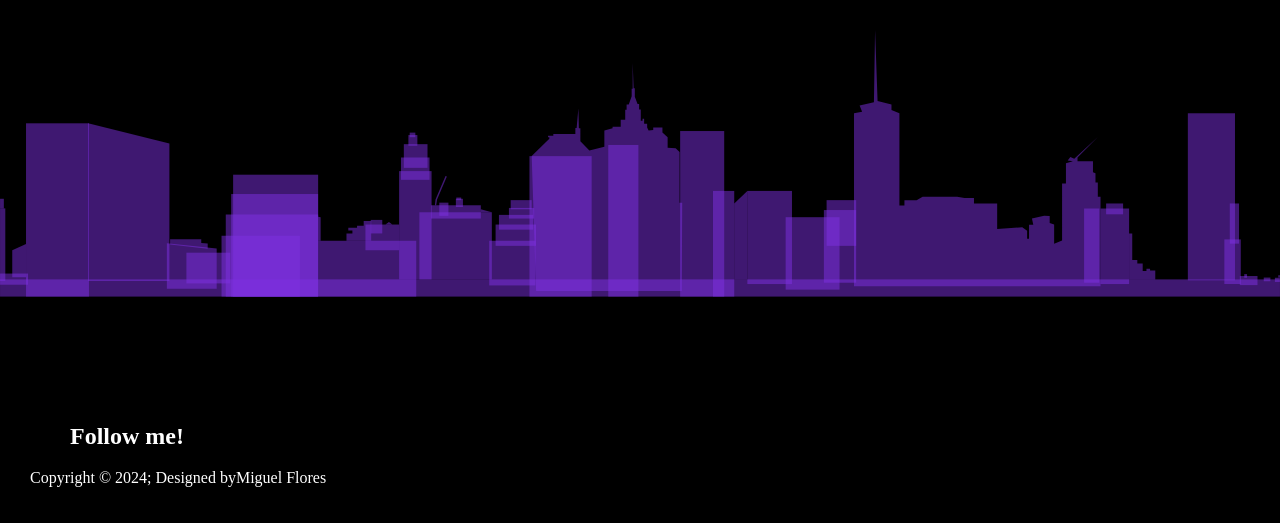
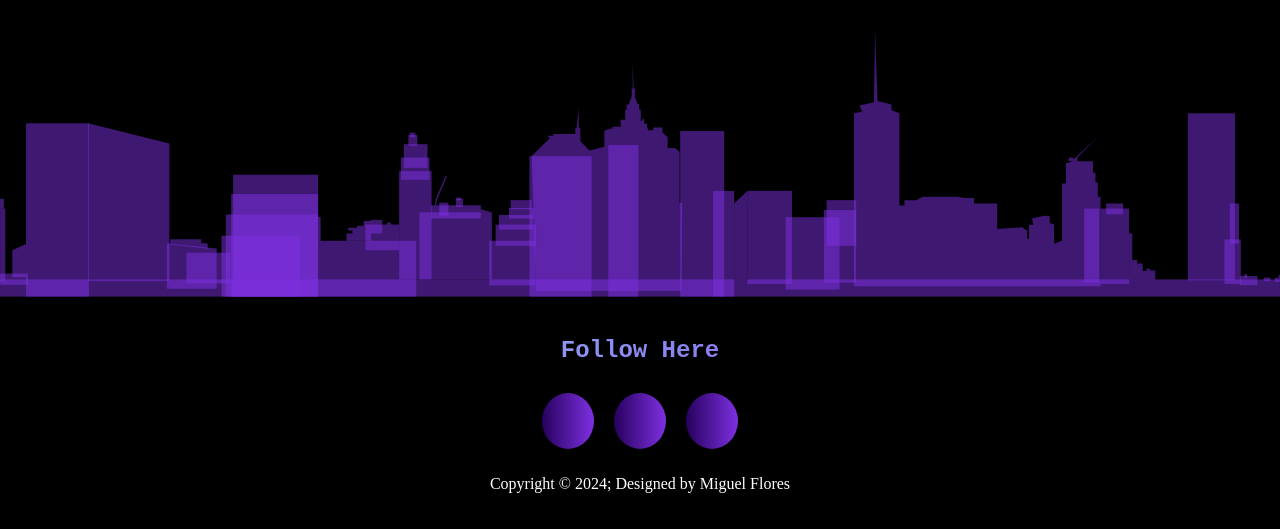
Before and after one commit to miguelf1671/my-personal-website, a React (Create React App) app: page / in a window 1280 px wide. Shown: the part 2248-2777 px from the top of the page. Built offline with nearby package versions, Linux system fonts and the light colour scheme.

Commit message:
version 1

```diff
--- a/src/App.css
+++ b/src/App.css
@@ -267,6 +267,7 @@ body {
   text-indent: 1em;
   text-align: left;
   line-height: 2;
+  padding-bottom: 100px;
 }
 
 @media (min-width: 24em) {
@@ -351,10 +352,38 @@ footer {
 }
 
 .footer-container {
-  padding: 70px 30px 20px;
+  padding: 20px 30px 20px;
+}
+
+.footer-nav h2 {
+  text-align: center;
+  font-family: monospace;
+  background: linear-gradient(to right, #98e4ff, #7e30e1);
+  -webkit-background-clip: text;
+  background-clip: text;
+  color: transparent;
+}
+
+.footer-bottom {
+  text-align: center;
 }
 
 .social-icons {
   display: flex;
   justify-content: center;
 }
+
+.social-icons a {
+  text-decoration: none;
+  padding: 10px;
+  background: linear-gradient(to right, #27005d, #7e30e1);
+  margin: 10px;
+  border-radius: 60%;
+}
+
+/* Hover Effect on social media icons */
+
+.social-icons a:hover {
+  background: #3c0753;
+  transition: 0.3s;
+}
--- a/src/components/Footer.jsx
+++ b/src/components/Footer.jsx
@@ -6,20 +6,18 @@ function Footer() {
   return (
     <footer>
       <div class="footer-container">
+        <div class="footer-nav">
+          <h2>Follow Here</h2>
+        </div>
         <div class="social-icons">
           <a href="">{LinkedinIcon()}</a>
           <a href="">{GithubIcon()}</a>
           <a href="">{InstagramIcon()}</a>
         </div>
-        <div class="footer-nav">
-          <ul>
-            <h2>Follow me!</h2>
-          </ul>
-        </div>
         <div class="footer-bottom">
           <p>
             Copyright &copy; 2024; Designed by
-            <span class="designer">Miguel Flores</span>
+            <span class="designer"> Miguel Flores</span>
           </p>
         </div>
       </div>
```
